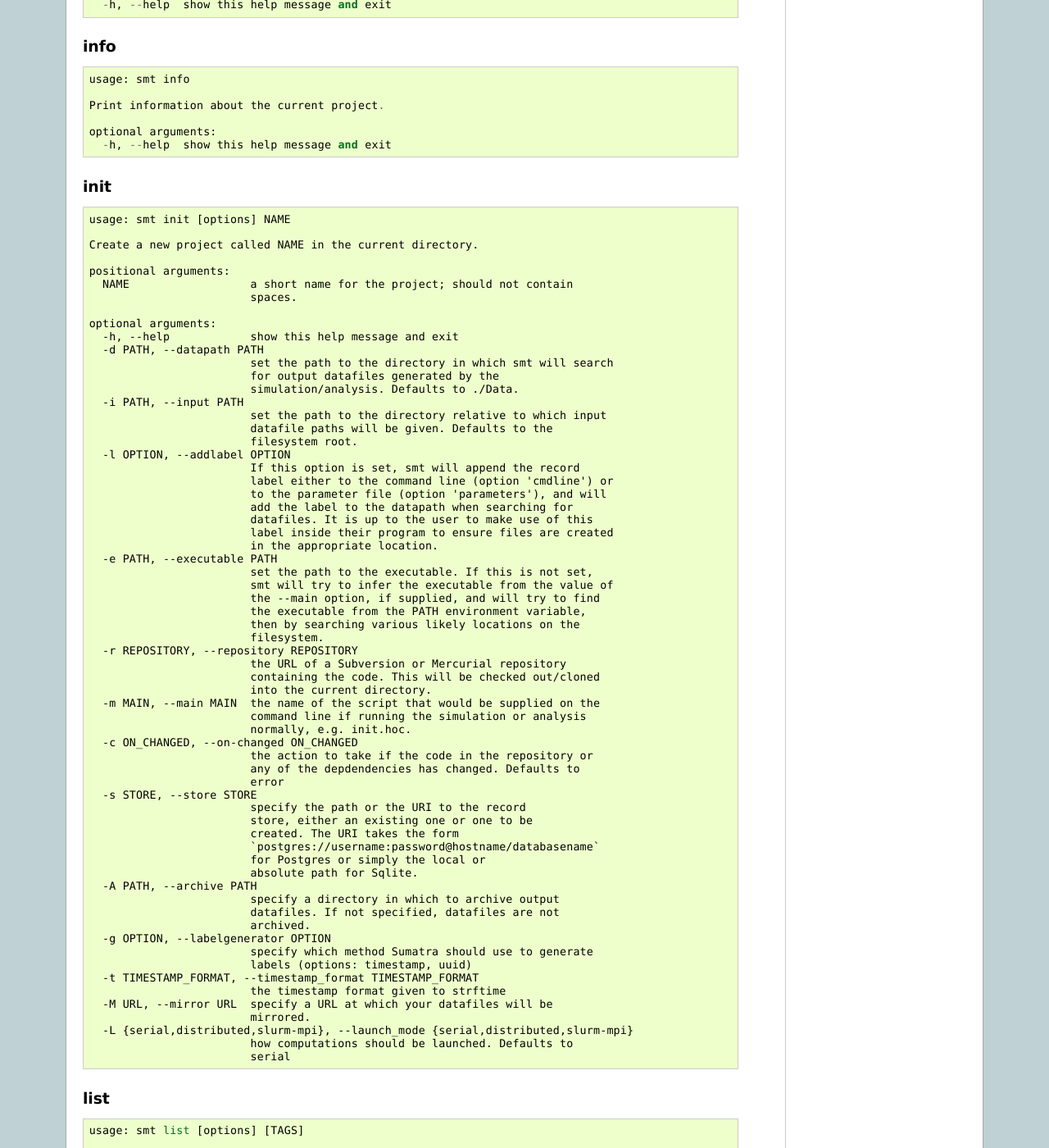
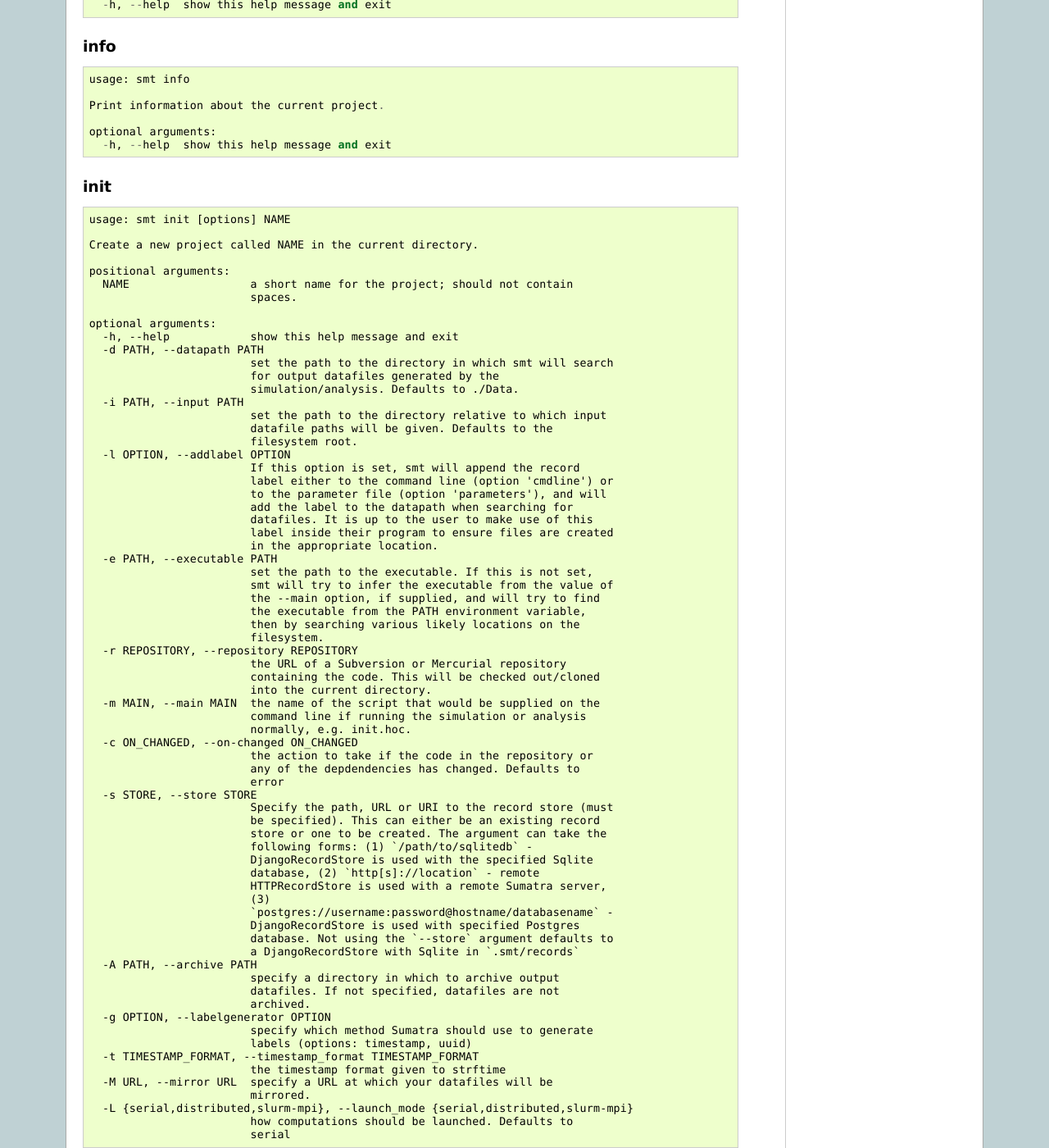
Before and after one commit to open-research/sumatra, a Sphinx documentation site: the page built from doc/command_reference.txt, in a window 1280 px wide and 1400 px high, scrolled down 2294 px. Shown: the whole window at 82% size. Built offline with Sphinx 7.4.7, drawn with Linux system fonts in a browser that asks for light colours.

Commit message:
Update command_reference.txt to reflect changes in commnad.py.

```diff
--- a/doc/command_reference.txt
+++ b/doc/command_reference.txt
@@ -204,12 +204,18 @@
                             any of the depdendencies has changed. Defaults to
                             error
       -s STORE, --store STORE
-                            specify the path or the URI to the record
-                            store, either an existing one or one to be
-                            created. The URI takes the form
-                            `postgres://username:password@hostname/databasename`
-                            for Postgres or simply the local or
-                            absolute path for Sqlite.
+                            Specify the path, URL or URI to the record store (must
+                            be specified). This can either be an existing record
+                            store or one to be created. The argument can take the
+                            following forms: (1) `/path/to/sqlitedb` -
+                            DjangoRecordStore is used with the specified Sqlite
+                            database, (2) `http[s]://location` - remote
+                            HTTPRecordStore is used with a remote Sumatra server,
+                            (3)
+                            `postgres://username:password@hostname/databasename` -
+                            DjangoRecordStore is used with specified Postgres
+                            database. Not using the `--store` argument defaults to
+                            a DjangoRecordStore with Sqlite in `.smt/records`
       -A PATH, --archive PATH
                             specify a directory in which to archive output
                             datafiles. If not specified, datafiles are not
```
